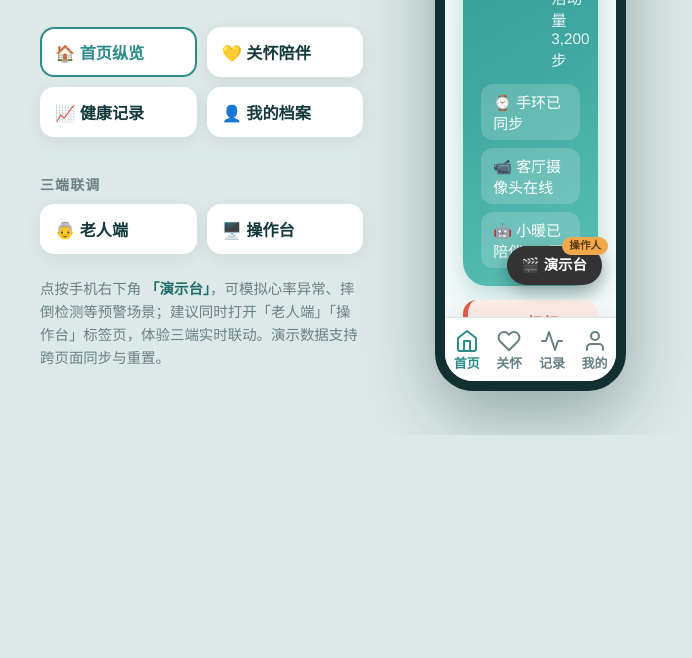
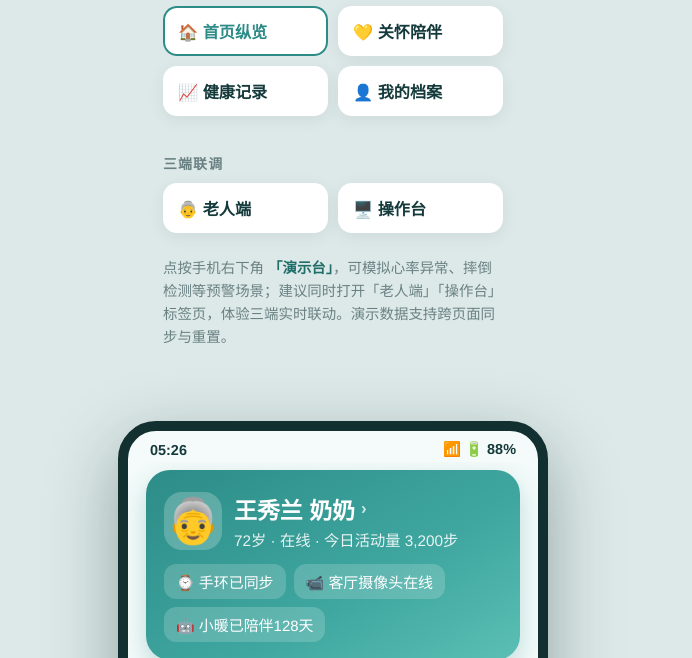
Before and after one commit to Penguin-cake/xiaonuan-family-h5, a plain HTML site: page index.html in a window 1280 px wide. Shown: the part 389-1047 px from the top of the page, without its empty margins (307-999 px from the left). Before the commit the page ends 824 px from the top, so only its background shows below. Drawn offline with Linux system fonts and the light colour scheme.

Commit message:
修复宽屏下子女端手机壳被flex循环依赖压缩折叠的问题

```diff
--- a/assets/styles.css
+++ b/assets/styles.css
@@ -97,7 +97,9 @@ button:focus-visible, a:focus-visible, input:focus-visible, [role="button"]:focu
 .showcase { display: contents; }
 .side-panel { display: none; }
 @media (min-width: 1120px) {
-  .showcase { display: flex; align-items: center; justify-content: center; gap: 72px; padding: 24px; }
+  .showcase { display: flex; align-items: center; justify-content: center; gap: 72px; padding: 24px; flex-wrap: wrap; }
+  /* 固定手机壳宽度，打破 flex 循环依赖（防止宽屏下手机壳被压缩折叠） */
+  .phone { flex: 0 0 430px; width: 430px; }
   .side-panel { display: block; max-width: 340px; }
   .side-panel .brand-logo {
     width: 64px; height: 64px; border-radius: 20px; margin-bottom: 22px;
```
